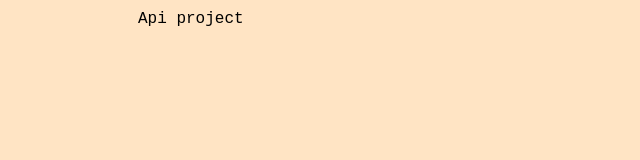
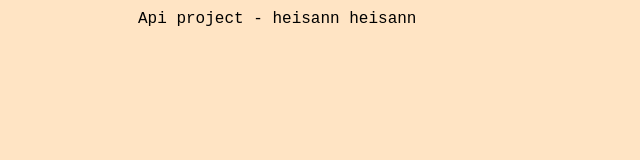
Before and after one commit to tordvb10/Api-Project, a plain HTML site: page index.html in a window 1280 px wide. Shown: the whole page, without its empty margins (0-640 px from the left). Drawn offline with Linux system fonts and the light colour scheme.

Commit message:
test for lånepc

```diff
--- a/index.html
+++ b/index.html
@@ -8,6 +8,7 @@
     <title>Document</title>
   </head>
   <body>
-    Api project
+    Api project - heisann
+    heisann
   </body>
 </html>
```
